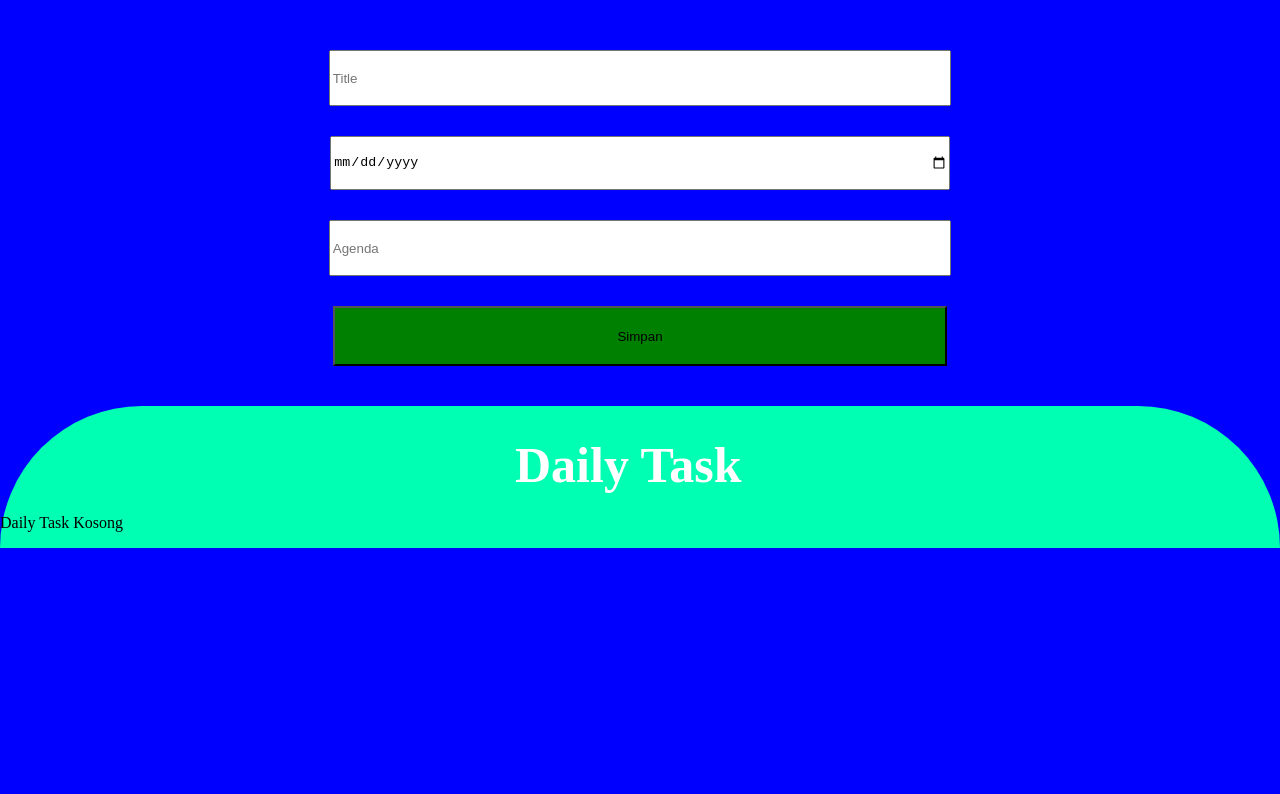
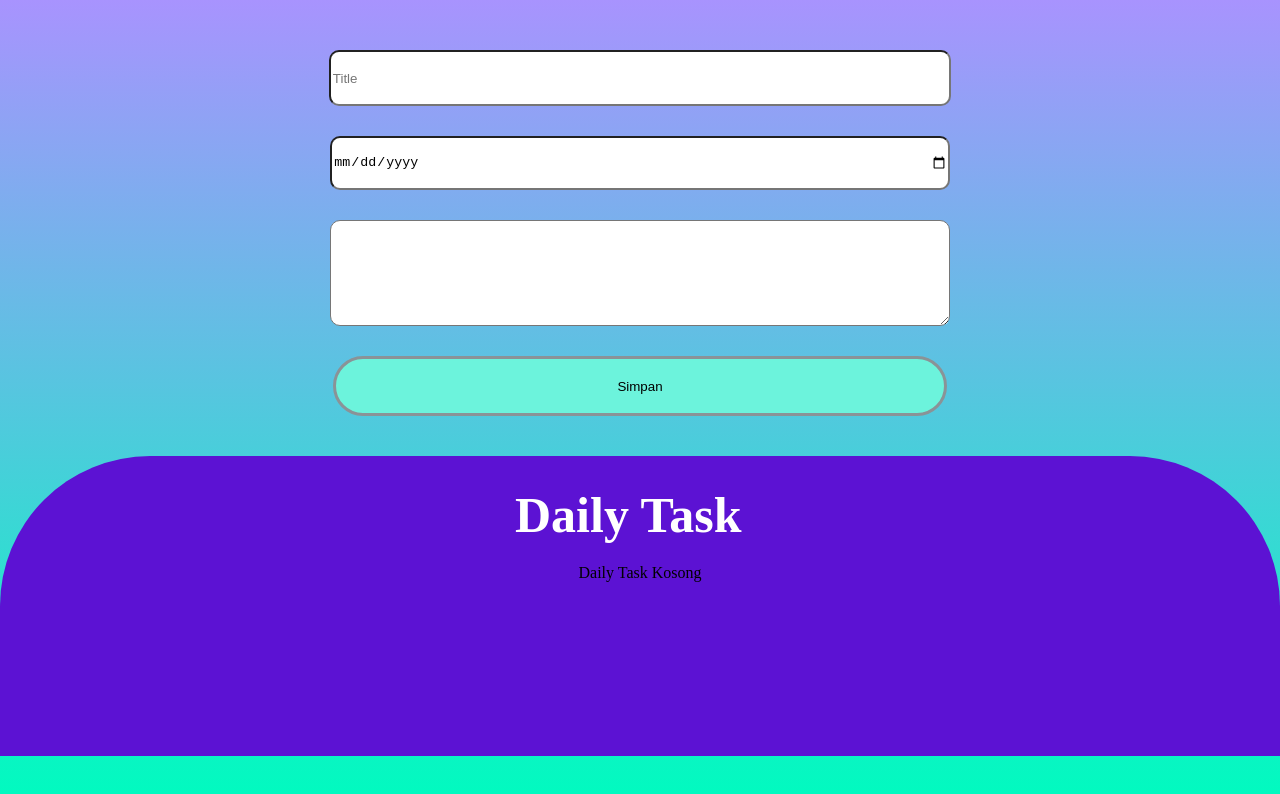
Before and after one commit to hako-975/web-daily-task, a plain HTML site: page index.html in a window 1280 px wide. Drawn offline with Linux system fonts and the light colour scheme.

Commit message:
coloring

```diff
--- a/index.css
+++ b/index.css
@@ -7,7 +7,7 @@ body {
     min-height: 100vh;
     align-items: center;
     flex-direction: column;
-    background: blue;
+    background-image: linear-gradient(#a893fe, #00fbbf);
     box-sizing: border-box;
 }
 
@@ -23,19 +23,30 @@ body {
     margin-bottom: 30px;
     width: 80%;
     height: 50px;
+    border-radius: 10px;
+}
+#agenda {
+    margin-bottom: 30px;
+    width: 80%;
+    height: 100px;
 }
 
 #btnSimpan {
     width: 80%;
     height: 60px;
-    background: green;
+    background: #6cf3dc;
+    border-radius: 40px;
+    border: solid #8a9397 ;
+}
+#btnSimpan:hover{
+    cursor: pointer;
 }
 
 #hasil {
     display: block;
     width: 100%;
-    min-height: 20px;
-    background: rgb(0, 255, 179);
+    min-height: 300px;
+    background: #5c12d3;
     border-top-left-radius: 150px;
     border-top-right-radius: 150px;
     box-sizing: border-box;
@@ -51,6 +62,9 @@ body {
     margin: 0 auto;
     margin-top: 30px;
     margin-bottom: 20px;
+}
+.kosong {
+    text-align: center;
 }
 .title {
     display: flex;
@@ -73,7 +87,7 @@ body {
 }
 
 
-#hasil div span{
+#hasil .hapus{
     position: absolute;
     display: flex;
     align-items: center;
@@ -86,3 +100,7 @@ body {
     height: 40px;
     border-radius: 50%;
 }
+
+#hasil .hapus:hover {
+    cursor: pointer;
+}
--- a/index.html
+++ b/index.html
@@ -12,8 +12,7 @@
         <div id="input">
             <input type="text" id="title" placeholder="Title">
             <input type="date" id="date" placeholder="Date">
-            <input type="text" id="agenda" placeholder="Agenda">
-            <!-- <textarea name="agenda" id="" cols="30" rows="10" id="agenda" placeholder="Agenda"></textarea> -->
+            <textarea name="" id="agenda" itemid="agenda" cols="30" rows="10"></textarea>
             <button id="btnSimpan">Simpan</button>
         </div>
         <div id="hasil">
--- a/index.js
+++ b/index.js
@@ -13,9 +13,9 @@ const render = (item) => {
         <p>${item.title}</p>
         </div>
         <div class="card">
-            <span>X</span>
+            <span class="hapus">X</span>
             <p>${item.date}</p>
-            <li>${item.title}</li>
+            <p>${item.agenda}</p>
         </div>
     `
 }
@@ -26,9 +26,10 @@ const addDailyTask = (item) => {
 
 
 const kosong = () => {
-    const pKosong = document.createElement('p');
-    pKosong.innerHTML = 'Daily Task Kosong';
-    hasil.appendChild(pKosong);
+    return`
+        <p class="kosong">Daily Task Kosong</p>
+    `
+
 }
 
     btnSimpan.addEventListener('click', () => {
@@ -59,7 +60,7 @@ if(localStorage.getItem("dailyTask")){
     });
     console.log(dailyTask)
 }else {
-    kosong();
+    hasil.innerHTML += kosong()
 }
 
 
```
